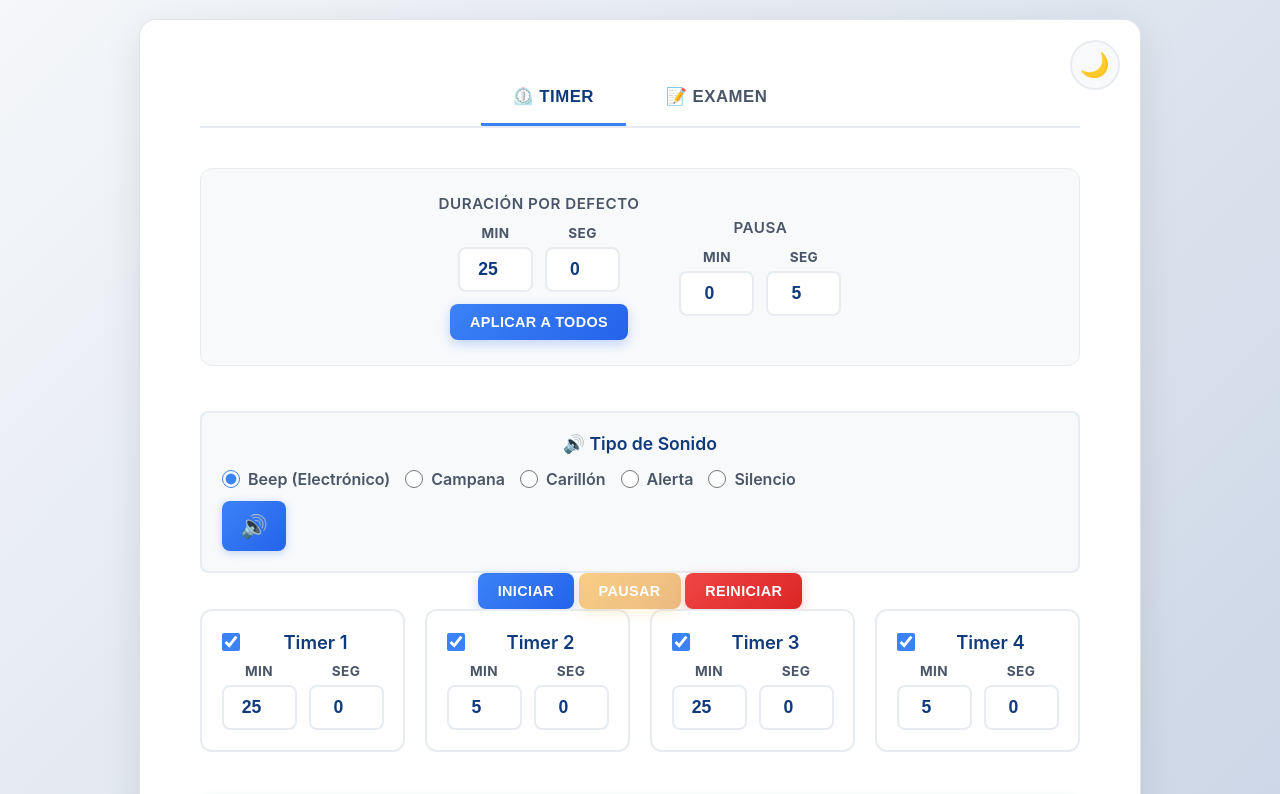
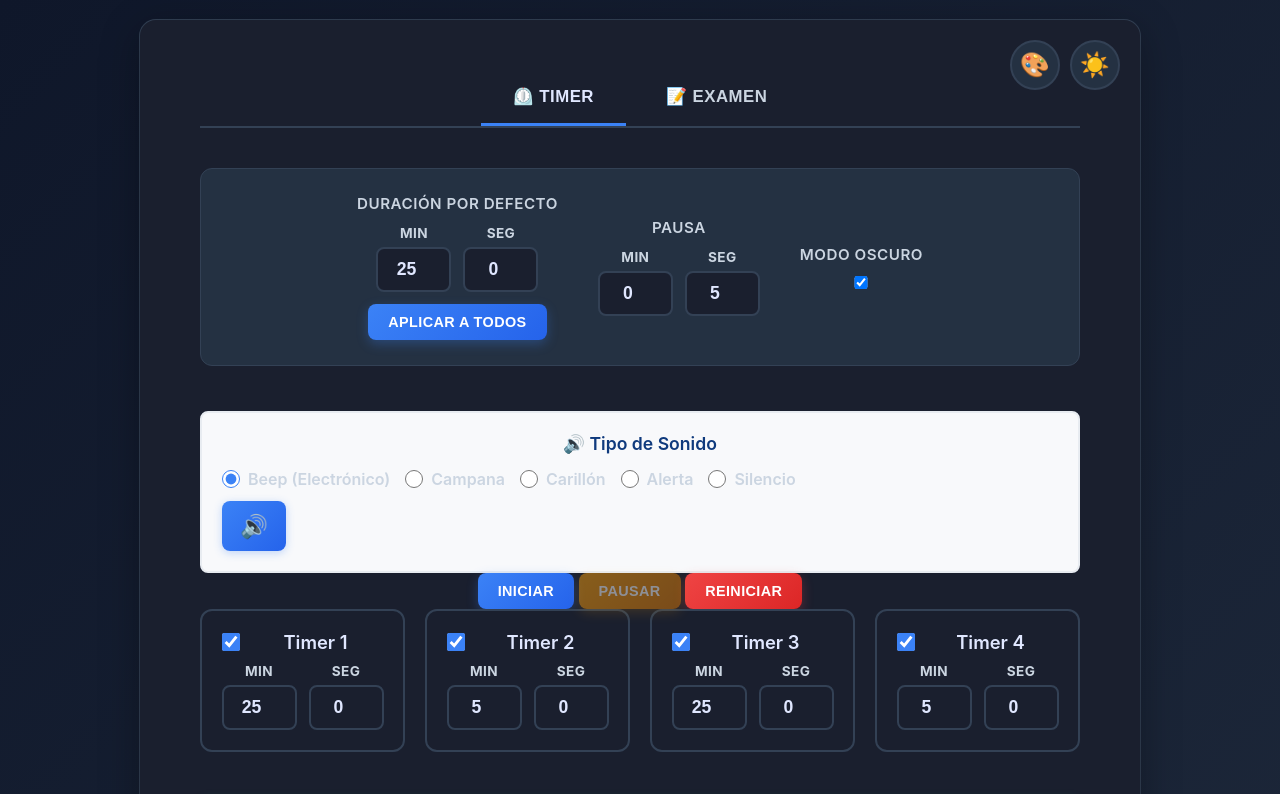
Before and after one commit to yardenajodeck-hue/analytystimertest, a website: page index.html in a window 1280 px wide. Both pictures are taken after a click on the button "Cambiar modo oscuro". Shown: the top 794 px of the page. Drawn offline with Linux system fonts and the light colour scheme.

Commit message:
TimerVersionGrande

```diff
--- a/index.html
+++ b/index.html
@@ -4,6 +4,7 @@
     <meta charset="UTF-8">
     <meta name="viewport" content="width=device-width, initial-scale=1.0">
     <title>Timer Pomodoro</title>
+    <link rel="stylesheet" href="styles.css">
     <style>
         * {
             margin: 0;
@@ -37,7 +38,8 @@
             justify-content: center;
             align-items: center;
             min-height: 100vh;
-            background: linear-gradient(135deg, #f5f7fa 0%, #c3cfe2 100%);
+            /* red background for light mode */
+            background: linear-gradient(135deg, #ef4444 0%, #be123c 100%);
             transition: background 0.3s ease;
         }
 
@@ -76,28 +78,6 @@
             box-shadow: 0 4px 12px var(--shadow-color);
         }
 
-        .dark-mode-toggle {
-            position: absolute;
-            top: 20px;
-            right: 20px;
-            background: var(--bg-secondary);
-            border: 2px solid var(--border-color);
-            border-radius: 50%;
-            width: 50px;
-            height: 50px;
-            cursor: pointer;
-            font-size: 1.5em;
-            display: flex;
-            align-items: center;
-            justify-content: center;
-            transition: all 0.3s ease;
-        }
-
-        .dark-mode-toggle:hover {
-            transform: scale(1.1);
-            box-shadow: 0 4px 12px var(--shadow-color);
-        }
-
         h1 {
             color: var(--text-primary);
             margin-bottom: 50px;
@@ -191,12 +171,6 @@
             outline: none;
             border-color: #3b82f6;
             box-shadow: 0 0 0 3px rgba(59, 130, 246, 0.1);
-        }
-
-        .time-input input:focus {
-            outline: none;
-            border-color: #1a1a1a;
-            box-shadow: 0 0 0 3px rgba(26, 26, 26, 0.1);
         }
 
         button {
@@ -845,7 +819,10 @@
 </head>
 <body>
     <div class="container">
-        <button class="dark-mode-toggle" onclick="toggleDarkMode()">🌙</button>
+        <!-- toggle between light and dark themes -->
+        <button class="dark-mode-toggle" onclick="handleModeButton()" title="Cambiar modo oscuro">🌙</button>
+        <!-- extra button to cycle background color -->
+        <button class="bg-color-toggle" onclick="toggleBgColor()" title="Cambiar color de fondo">🎨</button>
         <div class="tabs">
             <button class="tab-btn active" onclick="switchTab('timer')">⏲️ Timer</button>
             <button class="tab-btn" onclick="switchTab('exam')">📝 Examen</button>
@@ -879,6 +856,11 @@
                             <input type="number" id="pauseSeconds" min="0" max="59" value="5">
                         </div>
                     </div>
+                </div>
+                <!-- dark mode toggle located in configuration -->
+                <div class="config-group">
+                    <label for="darkModeCheckbox">Modo oscuro</label>
+                    <input type="checkbox" id="darkModeCheckbox">
                 </div>
             </div>
 
@@ -2183,14 +2165,39 @@
             const isDark = document.body.classList.contains('dark-mode');
             localStorage.setItem('darkMode', isDark ? 'true' : 'false');
             document.querySelector('.dark-mode-toggle').textContent = isDark ? '☀️' : '🌙';
+            // keep checkbox in sync
+            const darkCheckbox = document.getElementById('darkModeCheckbox');
+            if (darkCheckbox) darkCheckbox.checked = isDark;
         }
 
         function initDarkMode() {
             const isDark = localStorage.getItem('darkMode') === 'true';
+            const darkCheckbox = document.getElementById('darkModeCheckbox');
             if (isDark) {
                 document.body.classList.add('dark-mode');
                 document.querySelector('.dark-mode-toggle').textContent = '☀️';
             }
+            if (darkCheckbox) darkCheckbox.checked = isDark;
+            // listen for user changes in settings
+            if (darkCheckbox) {
+                darkCheckbox.addEventListener('change', () => {
+                    // user toggled from config panel
+                    toggleDarkMode();
+                });
+            }
+        }
+
+        // handle mode button click (added wrapper for future extension)
+        function handleModeButton() {
+            toggleDarkMode();
+        }
+
+        // background color cycle
+        const bgColors = ['#ef4444', '#3b82f6', '#10b981', '#a855f7'];
+        let bgIndex = 0;
+        function toggleBgColor() {
+            bgIndex = (bgIndex + 1) % bgColors.length;
+            document.body.style.background = bgColors[bgIndex];
         }
 
         pauseTime = (parseInt(pauseMinutesInput.value) || 0) * 60 + (parseInt(pauseSecondsInput.value) || 0);
@@ -2200,3 +2207,8 @@
         restoreActiveTab();
         initSoundSettings();
         initDarkMode();
+
+        // ensure script properly closed
+    </script>
+</body>
+</html>
--- /dev/null
+++ b/styles.css
@@ -0,0 +1,190 @@
+* {
+    margin: 0;
+    padding: 0;
+    box-sizing: border-box;
+}
+:root {
+    --bg-primary: white;
+    --bg-secondary: #f8f9fb;
+    --bg-tertiary: #f0f4ff;
+    --text-primary: #0f3a7d;
+    --text-secondary: #4a5568;
+    --border-color: #e8ecf1;
+    --shadow-color: rgba(0, 0, 0, 0.1);
+}
+
+body.dark-mode {
+    --bg-primary: #1a1f2e;
+    --bg-secondary: #243142;
+    --bg-tertiary: #2a3748;
+    --text-primary: #e0e7ff;
+    --text-secondary: #cbd5e1;
+    --border-color: #334155;
+    --shadow-color: rgba(0, 0, 0, 0.3);
+    background: linear-gradient(135deg, #0f172a 0%, #1e293b 100%) !important;
+}
+
+body {
+    font-family: -apple-system, BlinkMacSystemFont, 'Segoe UI', Roboto, Oxygen, Ubuntu, Cantarell, sans-serif;
+    display: flex;
+    justify-content: center;
+    align-items: center;
+    min-height: 100vh;
+    /* red background for light mode */
+    background: linear-gradient(135deg, #ef4444 0%, #be123c 100%);
+    transition: background 0.3s ease;
+}
+
+.container {
+    background: var(--bg-primary);
+    padding: 50px 60px;
+    border-radius: 16px;
+    box-shadow: 0 10px 40px var(--shadow-color), 0 0 0 1px var(--border-color);
+    text-align: center;
+    max-width: 1000px;
+    width: 100%;
+    margin: 20px;
+    transition: all 0.3s ease;
+    position: relative;
+}
+
+.dark-mode-toggle,
+.bg-color-toggle {
+    position: absolute;
+    top: 20px;
+    background: var(--bg-secondary);
+    border: 2px solid var(--border-color);
+    border-radius: 50%;
+    width: 50px;
+    height: 50px;
+    cursor: pointer;
+    font-size: 1.5em;
+    display: flex;
+    align-items: center;
+    justify-content: center;
+    transition: all 0.3s ease;
+}
+
+/* place color button to left of dark mode button */
+.bg-color-toggle {
+    right: 80px; /* shift left */
+}
+
+.dark-mode-toggle {
+    right: 20px;
+}
+
+.dark-mode-toggle:hover,
+.bg-color-toggle:hover {
+    transform: scale(1.1);
+    box-shadow: 0 4px 12px var(--shadow-color);
+}
+
+h1 {
+    color: var(--text-primary);
+    margin-bottom: 50px;
+    font-size: 2.8em;
+    font-weight: 700;
+    letter-spacing: -0.8px;
+}
+
+.config-section {
+    display: flex;
+    gap: 40px;
+    justify-content: center;
+    margin-bottom: 45px;
+    align-items: center;
+    flex-wrap: wrap;
+    background: var(--bg-secondary);
+    padding: 25px;
+    border-radius: 12px;
+    border: 1px solid var(--border-color);
+    transition: all 0.3s ease;
+}
+
+.config-group {
+    display: flex;
+    flex-direction: column;
+    align-items: center;
+    gap: 12px;
+}
+
+.config-group label {
+    font-size: 0.95em;
+    color: var(--text-secondary);
+    font-weight: 600;
+    text-transform: uppercase;
+    letter-spacing: 0.5px;
+}
+
+.config-group input {
+    width: 100px;
+    padding: 12px 14px;
+    font-size: 1.1em;
+    border: 2px solid var(--border-color);
+    border-radius: 8px;
+    text-align: center;
+    transition: all 0.3s ease;
+    background: var(--bg-primary);
+    color: var(--text-primary);
+}
+
+.config-group input:focus {
+    outline: none;
+    border-color: #3b82f6;
+    box-shadow: 0 0 0 3px rgba(59, 130, 246, 0.1);
+}
+
+.default-time-inputs {
+    display: flex;
+    gap: 12px;
+    justify-content: center;
+}
+
+.time-input {
+    display: flex;
+    flex-direction: column;
+    align-items: center;
+}
+
+.time-input label {
+    font-size: 0.85em;
+    color: var(--text-secondary);
+    margin-bottom: 6px;
+    font-weight: 700;
+    text-transform: uppercase;
+    letter-spacing: 0.4px;
+}
+
+.time-input input {
+    width: 75px;
+    padding: 10px 12px;
+    font-size: 1.1em;
+    border: 2px solid var(--border-color);
+    border-radius: 8px;
+    text-align: center;
+    transition: all 0.3s ease;
+    background: var(--bg-primary);
+    color: var(--text-primary);
+    font-weight: 600;
+}
+
+.time-input input:focus {
+    outline: none;
+    border-color: #3b82f6;
+    box-shadow: 0 0 0 3px rgba(59, 130, 246, 0.1);
+}
+
+button {
+    padding: 10px 20px;
+    font-size: 0.9em;
+    border: none;
+    border-radius: 8px;
+    cursor: pointer;
+    transition: all 0.3s ease;
+    font-weight: 600;
+    text-transform: uppercase;
+    letter-spacing: 0.4px;
+}
+
+/* ... remaining styles continue as before ... */
```
